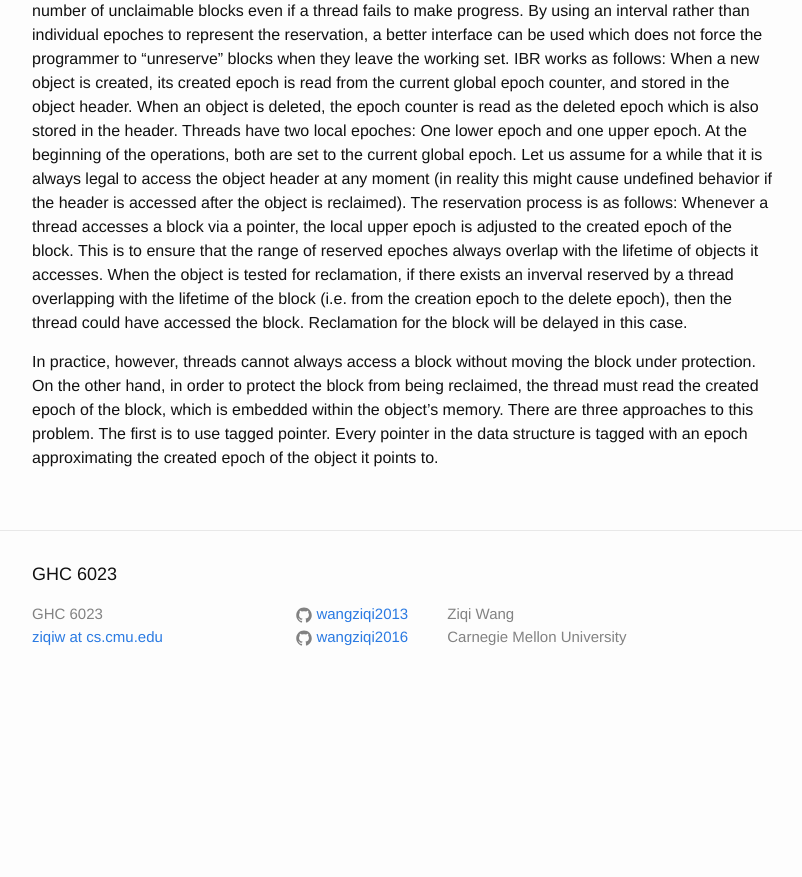
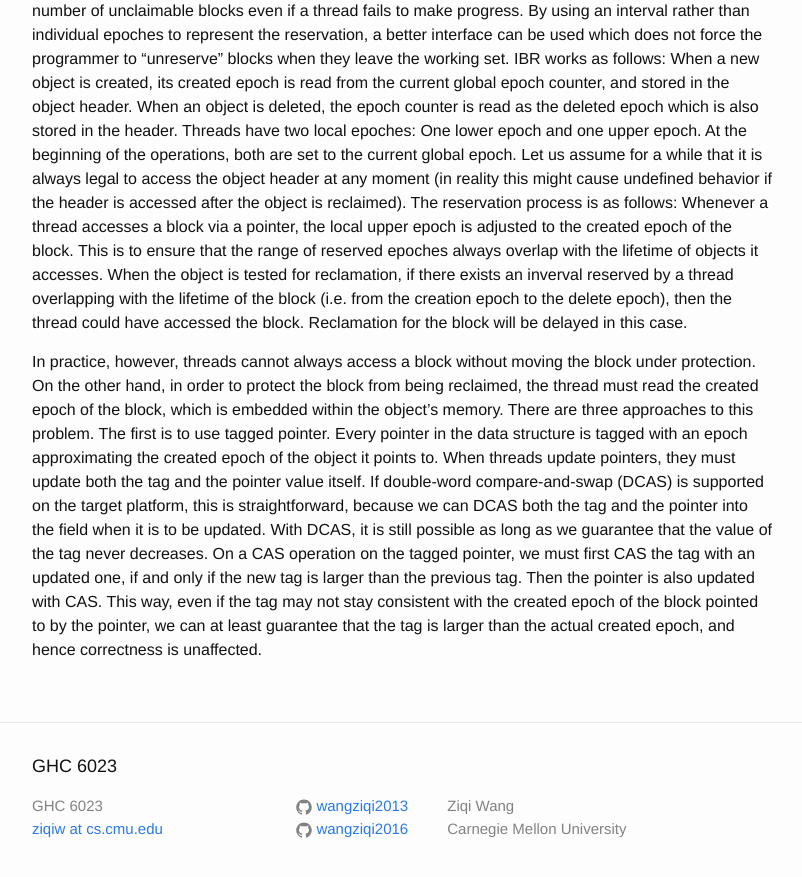
Before and after one commit to wangziqi2013/wangziqi2013.github.io, a Jekyll site: the page built from _posts/2018-12-28-Interval-Based-Memory-Reclamation.markdown, in a window 1280 px wide and 900 px high, scrolled down 2341 px. Shown: the top 877 px of the window, without its empty margins (238-1040 px from the left). Built offline with Jekyll 4.4.1, drawn with Linux system fonts in a browser that asks for light colours; before the commit the page ends 3049 px from its top, so only the background shows below that.

Commit message:
Adding tagged pointer

```diff
--- a/_posts/2018-12-28-Interval-Based-Memory-Reclamation.markdown
+++ b/_posts/2018-12-28-Interval-Based-Memory-Reclamation.markdown
@@ -102,4 +102,10 @@ In practice, however, threads cannot always access a block without moving the bl
 in order to protect the block from being reclaimed, the thread must read the created epoch of the block, which is
 embedded within the object's memory. There are three approaches to this problem. The first is to use tagged pointer.
 Every pointer in the data structure is tagged with an epoch approximating the created epoch of the object it
-points to.
+points to. When threads update pointers, they must update both the tag and the pointer value itself. If double-word
+compare-and-swap (DCAS) is supported on the target platform, this is straightforward, because we can DCAS both the tag
+and the pointer into the field when it is to be updated. With DCAS, it is still possible as long as we guarantee that
+the value of the tag never decreases. On a CAS operation on the tagged pointer, we must first CAS the tag with an updated
+one, if and only if the new tag is larger than the previous tag. Then the pointer is also updated with CAS. This way,
+even if the tag may not stay consistent with the created epoch of the block pointed to by the pointer, we can at least
+guarantee that the tag is larger than the actual created epoch, and hence correctness is unaffected.
```
